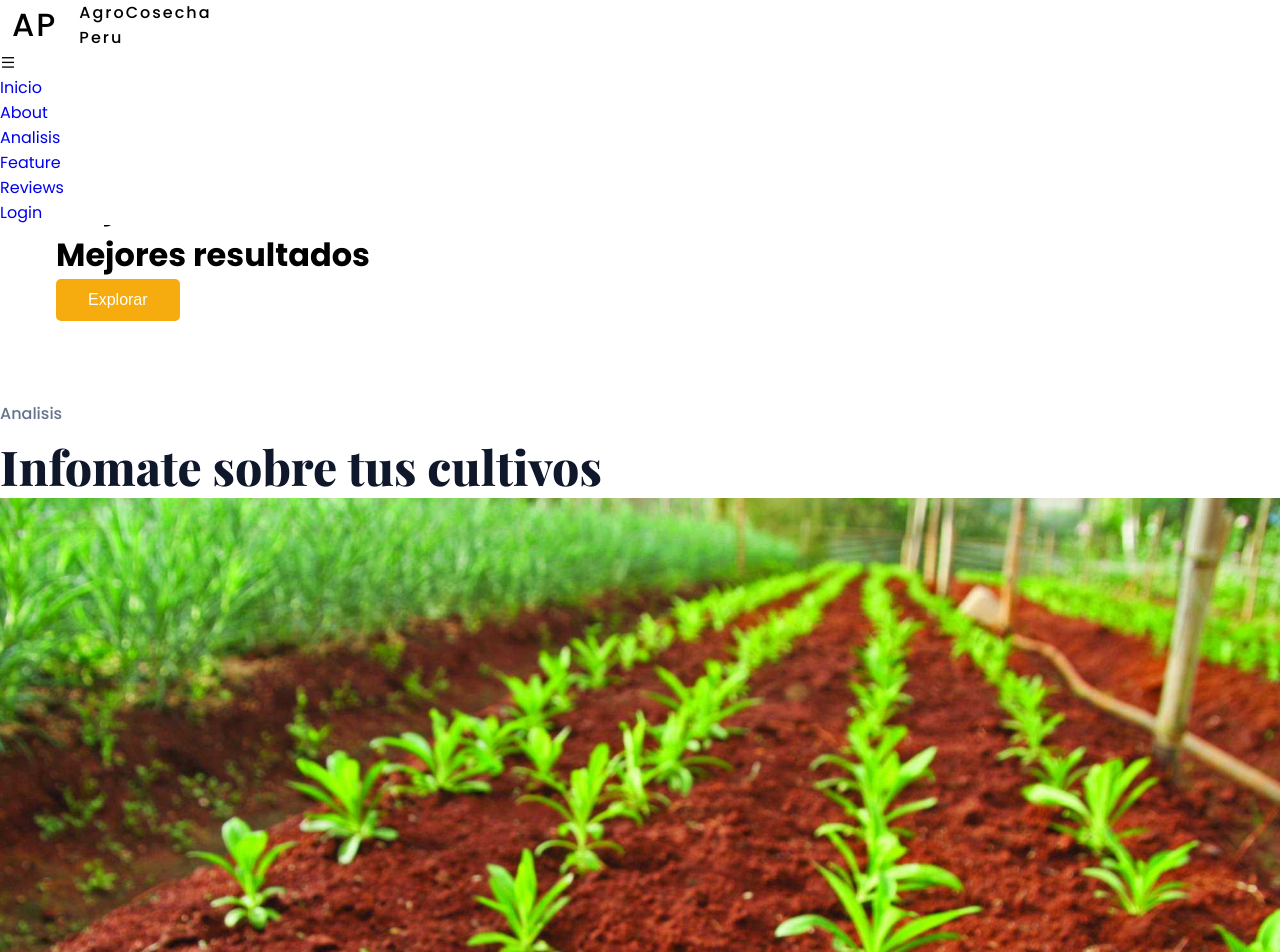
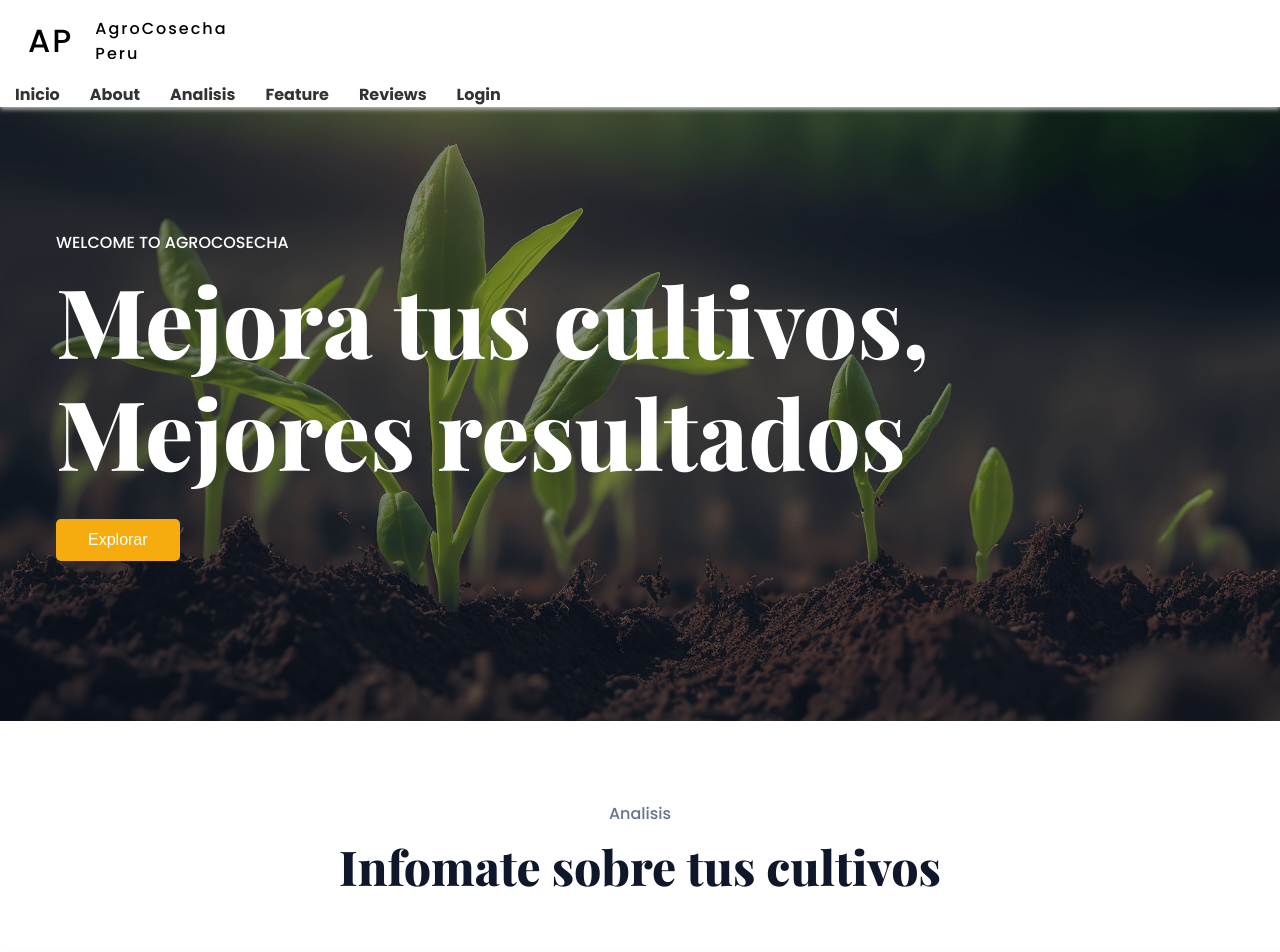
Before and after one commit to upc-pre-202402-SI385-AgroCosechaPeru/AgroCosecha-WebStorm, a website: page public/index.html in a window 1280 px wide. Shown: the top 952 px of the page. Drawn offline with nearby package versions, Linux system fonts and the light colour scheme; files whose address does not match are found by name.

Commit message:
Update styles.css

```diff
--- a/public/assets/styles/styles.css
+++ b/public/assets/styles/styles.css
@@ -135,3 +135,127 @@ nav {
   right: 0;
   z-index: 1000;
 }
+
+.nav__bar {
+  position: fixed;
+  top: 0;
+  left: 0;
+  right: 0;
+  background-color: #ffffff;
+  box-shadow: 0 2px 5px rgb(199, 199, 199);
+  width: 100%;
+  z-index: 1000;
+}
+
+.nav__header {
+  padding: 1rem;
+  display: flex;
+  align-items: center;
+  justify-content: space-between;
+  background-color:#ffffff;
+  z-index: 1000;
+}
+
+.nav__menu__btn {
+  display: none;
+}
+
+.nav__links {
+  list-style: none;
+  padding: 0;
+  margin: 0;
+  display: flex;
+}
+
+.nav__links.open {
+  transform: translateY(0);
+}
+
+.nav__links a {
+  text-decoration: none;
+  color: #333;
+  font-weight: bold;
+  transition: color 0.3s;
+}
+
+.nav__links li {
+  margin: 0 15px;
+}
+
+.nav__links a:hover {
+  color: #ffae00;
+}
+
+.header {
+  padding-block: 5rem;
+  background-image: linear-gradient(
+    rgba(15, 26, 44, 0.5),
+    rgba(15, 26, 44, 0.5)
+  ),
+  url("public/assets/images/header.png");
+  background-position: center center;
+  background-size: cover;
+  background-repeat: no-repeat;
+}
+
+
+.header__container .section__subheader {
+  color: var(--white);
+  z-index: 1;
+}
+
+.header__container h1 {
+  margin-bottom: 2rem;
+  font-size: 6rem;
+  font-weight: 800;
+  line-height: 7rem;
+  font-family: var(--header-font);
+  color: var(--white);
+  z-index: 1;
+}
+
+.booking {
+  background-color: var(--primary-color);
+}
+
+.booking__container form {
+  max-width: 350px;
+  margin: auto;
+  display: grid;
+  gap: 2rem;
+  z-index: 1;
+}
+
+
+.room__container {
+  padding-block: 5rem;
+}
+
+.room__container :is(.section__subheader, .section__header) {
+  padding-inline: 1rem;
+  text-align: center;
+}
+
+.room__grid {
+  max-width: 1500px;
+  margin-inline: auto;
+  margin-top: 4rem;
+  display: grid;
+  gap: 0 1rem;
+}
+
+.room__card img {
+  box-shadow: 5px 5px 20px rgba(0, 0, 0, 0.2);
+}
+
+.room__card__details {
+  margin-inline: 1rem;
+  padding: 1rem;
+  align-items: center;
+  justify-content: space-between;
+  gap: 1rem;
+  background-color: var(--white);
+  transform: translateY(-50%);
+  border-radius: 5px;
+  box-shadow: 5px 5px 20px rgba(0, 0, 0, 0.2);
+}
```
